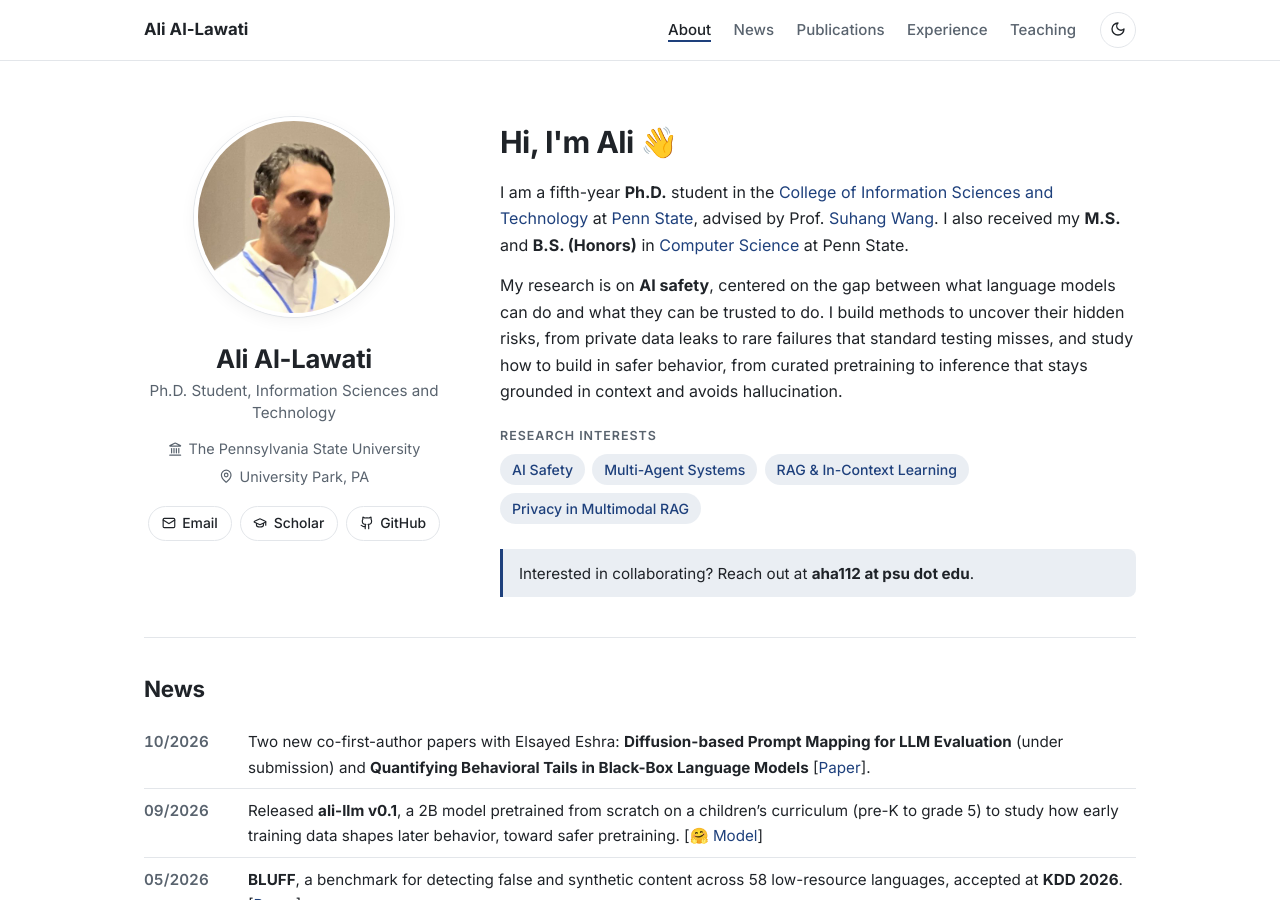
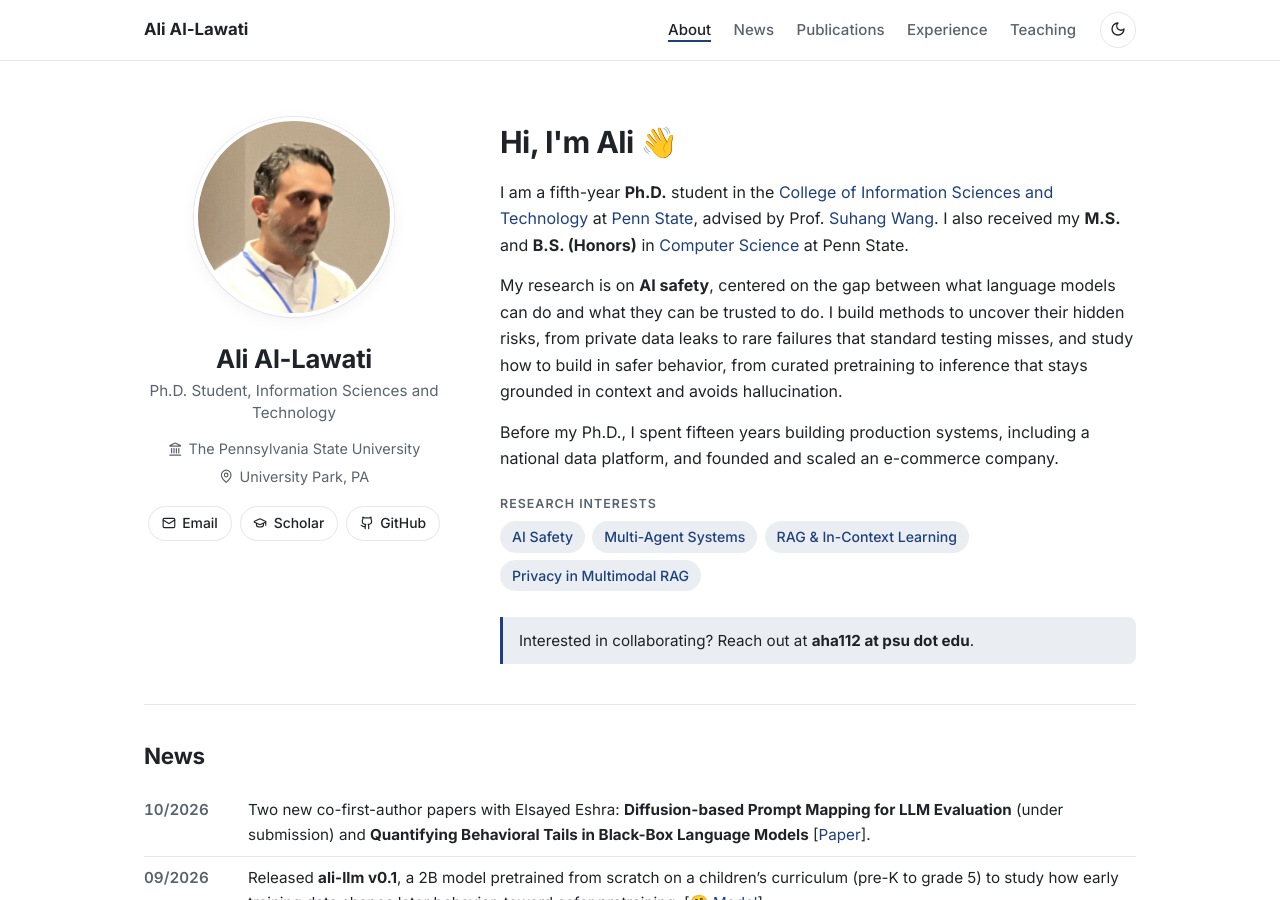
Before and after one commit to aliwister/aliwister.github.io, a Jekyll site: the page built from index.html, in a window 1280 px wide and 900 px high. Built offline with Jekyll 4.4.1, drawn with Linux system fonts in a browser that asks for light colours.

Commit message:
Bio: add industry background paragraph
Co-Authored-By: Claude Opus 5.5 <noreply@anthropic.com>

```diff
--- a/index.html
+++ b/index.html
@@ -36,6 +36,10 @@ layout: default
       and what they can be trusted to do. I build methods to uncover their hidden risks, from private data
       leaks to rare failures that standard testing misses, and study how to build in safer behavior, from
       curated pretraining to inference that stays grounded in context and avoids hallucination.
+    </p>
+    <p>
+      Before my Ph.D., I spent fifteen years building production systems, including a national data
+      platform, and founded and scaled an e-commerce company.
     </p>
 
     <h3 class="label">Research interests</h3>
```
